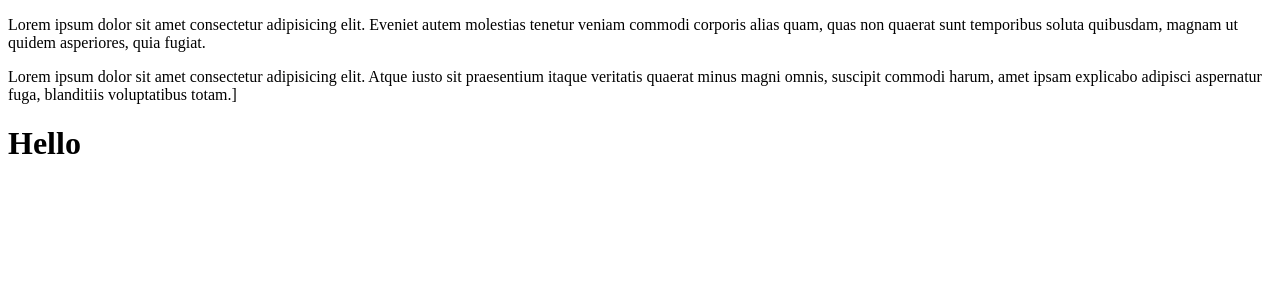
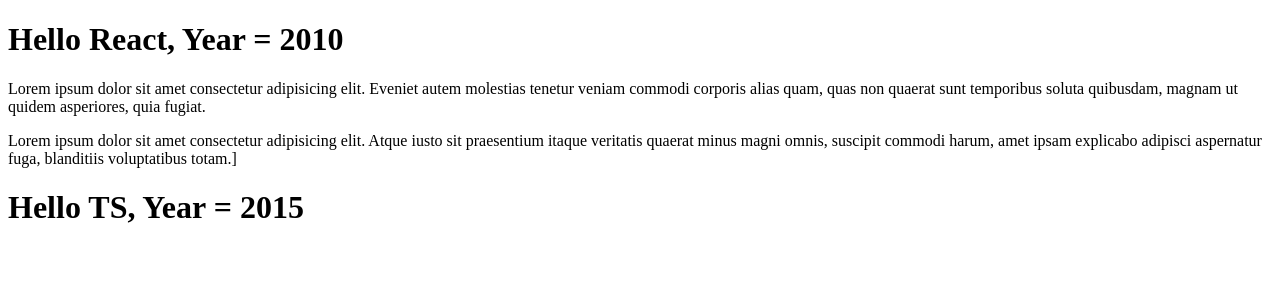
Before and after one commit to Bogdan-1121/react-shop, a React (Create React App) app: page / in a window 1280 px wide. Shown: the top 300 px of the page. Built offline with nearby package versions, Linux system fonts and the light colour scheme.

Commit message:
added props

```diff
--- a/src/Header.tsx
+++ b/src/Header.tsx
@@ -1,5 +1,14 @@
-const Header = () => {
-    return <h1>Hello</h1>
+type Props = {
+    title: string
+    year: number
+}
+
+const Header = (props: Props) => {
+    return (
+        <h1>
+            Hello {props.title}, Year = {props.year}
+        </h1>
+    )
 }
 
 export default Header
--- a/src/index.tsx
+++ b/src/index.tsx
@@ -77,8 +77,9 @@
 const App = () => {
     return (
         <React.Fragment>
+            <Header title="React" year={2010} />
             <Con />
-            <Header />
+            <Header title="TS" year={2015} />
         </React.Fragment>
     )
 }
```
